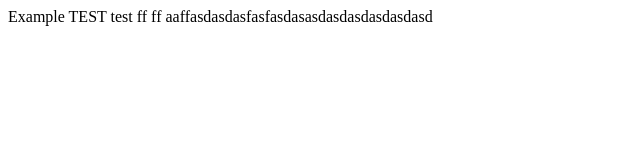
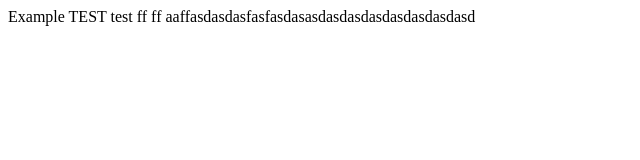
Before and after one commit to andrewducknsk/commitizen, a website: page index.html in a window 1280 px wide. Shown: the full height of the page, 0-640 px from the left. Drawn offline with Linux system fonts and the light colour scheme.

Commit message:
feat(component): aa
bb

BREAKING CHANGE:
cc

Meta info: vv

```diff
--- a/index.html
+++ b/index.html
@@ -5,6 +5,6 @@
   <title>Title</title>
 </head>
 <body>
- Example TEST test ff ff ааffasdasdasfasfasdasasdasdasdasdasdasd
+ Example TEST test ff ff ааffasdasdasfasfasdasasdasdasdasdasdasdasdasd
 </body>
 </html>
```
